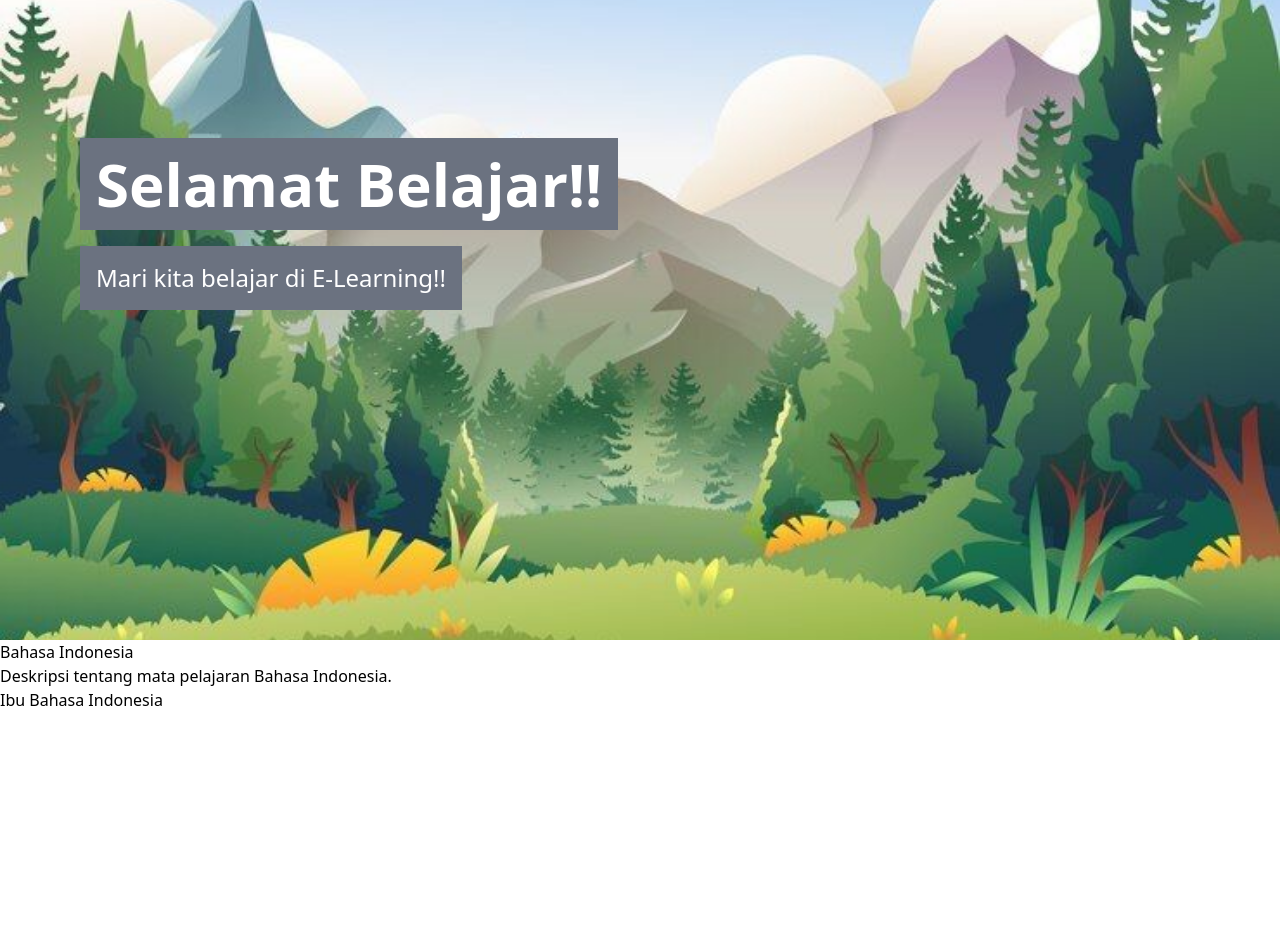
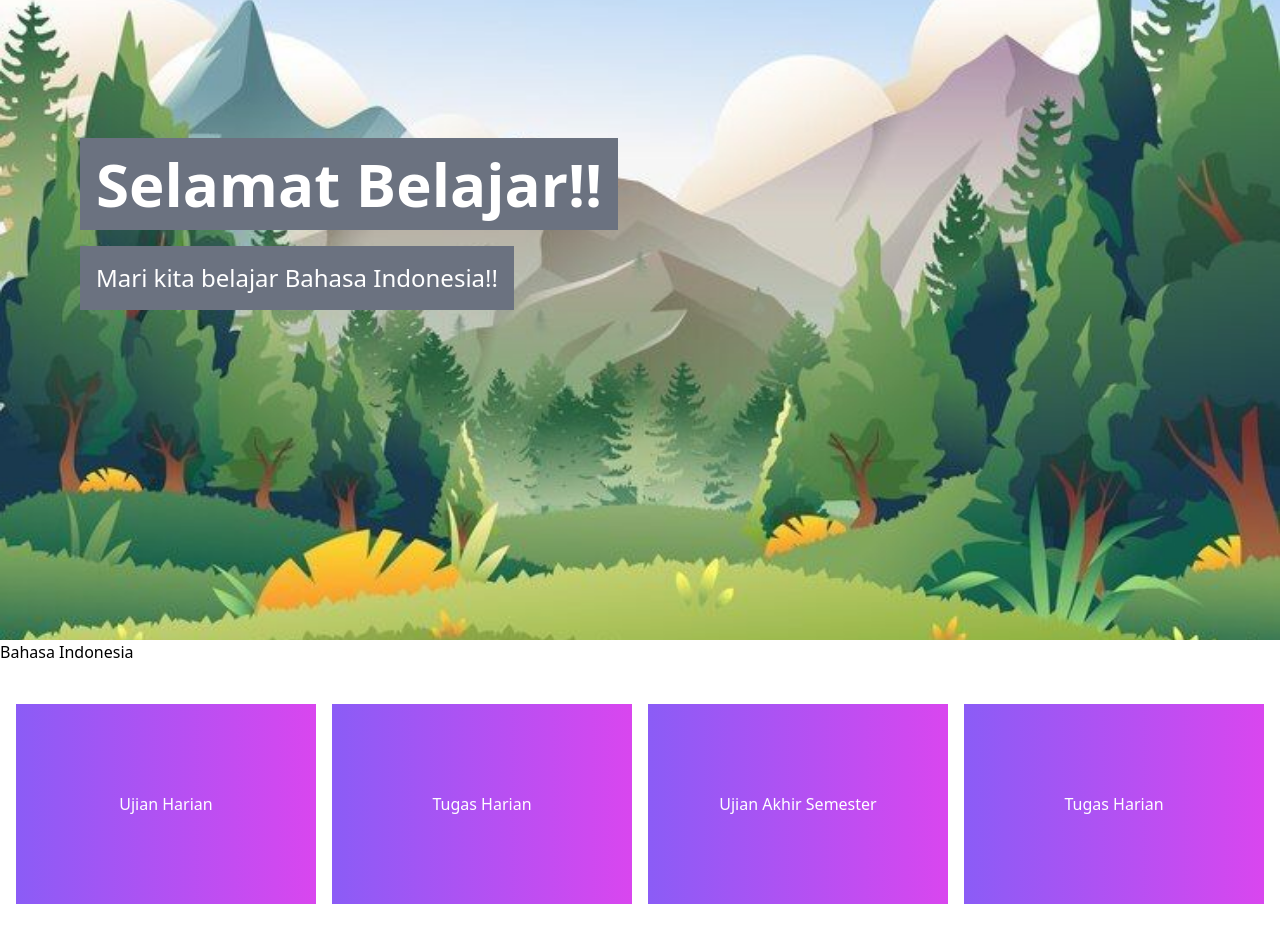
Before and after one commit to akhfarisfz/sdn2dasanlekong, a React (Create React App) app in the folder frontend/: page /siswa/eLearning/mapel/1 in a window 1280 px wide. Shown: the part 160-1088 px from the top of the page. Before the commit the page ends 872 px from the top, so only its background shows below. Built offline with nearby package versions, Linux system fonts and the light colour scheme.

Commit message:
nambah bagian mapel

```diff
--- a/frontend/src/Page/Siswa/E-learningSiswa.js
+++ b/frontend/src/Page/Siswa/E-learningSiswa.js
@@ -33,7 +33,7 @@ function E_learningSiswa() {
   const hariArray = ["Senin", "Selasa", "Rabu", "Kamis", "Jumat", "Sabtu"];
   const jamArray = Array.from({ length: 9 }, (_, i) => i + 7);
 
-  const products = [
+  const list_matpel = [
     {
       id: 1,
       image: indonesia,
@@ -182,17 +182,17 @@ function E_learningSiswa() {
 
           {/* list menggunakan React Router Dom */}
           <ul className="mt-4 grid gap-4 sm:grid-cols-2 lg:grid-cols-4">
-            {products.map((product, index) => (
+            {list_matpel.map((mapel, index) => (
               <li key={index}>
                 <div className="group block overflow-hidden relative">
                   <img
-                    src={product.image}
+                    src={mapel.image}
                     alt=""
                     className="h-[350px] w-full object-cover transition duration-500 group-hover:scale-105 sm:h-[450px]"
                   />
                   <div className="absolute inset-0 flex items-center justify-center opacity-0 transition-opacity duration-300 group-hover:opacity-100">
                     <NavLink
-                      to={`/siswa/eLearning/mapel/${product.id}`}
+                      to={`/siswa/eLearning/mapel/${mapel.id}`}
                       className="opacity-0 group-hover:opacity-100"
                     >
                       <button className="bg-blue-500 hover:bg-blue-600 text-white font-bold py-2 px-4 rounded">
@@ -203,7 +203,7 @@ function E_learningSiswa() {
                 </div>
                 <div className="relative bg-white pt-3">
                   <h3 className="font-bold text-xs text-gray-700 group-hover:underline group-hover:underline-offset-4">
-                    {product.title}
+                    {mapel.title}
                   </h3>
                 </div>
               </li>
--- a/frontend/src/Page/Siswa/Mapel.js
+++ b/frontend/src/Page/Siswa/Mapel.js
@@ -3,10 +3,30 @@ import belajar from "../../img/belajar.jpg";
 import React, { useEffect, useState } from "react";
 import { useParams } from "react-router-dom";
 import { getMapel } from "./routeDataMapel";
+import { NavLink } from "react-router-dom";
 
 function Mapel() {
   const { id } = useParams(); // Ambil ID mapel dari URL menggunakan useParams
   const [mapel, setMapel] = useState(null); // State untuk menyimpan data mapel
+
+  const list_tugas = [
+    {
+      id: 1,
+      title: "Ujian Harian",
+    },
+    {
+      id: 2,
+      title: "Tugas Harian",
+    },
+    {
+      id: 3,
+      title: "Ujian Akhir Semester",
+    },
+    {
+      id: 4,
+      title: "Tugas Harian",
+    },
+  ];
 
   // Ambil data mapel berdasarkan ID saat komponen dimuat
   useEffect(() => {
@@ -31,24 +51,34 @@ function Mapel() {
           {console.log(mapel.gambar)}
           <div
             id="cover-content"
-            className="relative text-center md:text-left lg:left-20"
+            className="relative text-center lg:text-left lg:left-20"
           >
-            <h1 className="bg-gray-500 p-4 text-4xl md:text-5xl lg:text-6xl text-white font-bold mb-4">
+            <h1 className="p-4 bg-gray-500 text-4xl md:text-5xl lg:text-6xl text-white font-bold mb-4">
               Selamat Belajar!!
             </h1>
-            <p className="bg-gray-500 p-4 w-fit text-lg md:text-xl lg:text-2xl text-white mb-8">
-              Mari kita belajar di E-Learning!!
+
+            <p className="lg:w-fit p-4 bg-gray-500 text-lg md:text-xl lg:text-2xl text-white mb-8">
+              Mari kita belajar {mapel.title}!!
             </p>
+
             <div className="flex flex-col md:flex-row items-center justify-center md:justify-start"></div>
           </div>
         </div>
       </section>
-      <div>
-        <h2>{mapel.title}</h2>
-        <p>{mapel.description}</p>
-        <p>{mapel.teacher}</p>
-        <img src={mapel.image}></img>
-      </div>
+
+      <h2>{mapel.title}</h2>
+      <ul className="mt-4 grid m-auto px-4 gap-4 sm:grid-cols-2 lg:grid-cols-4">
+        {list_tugas.map((tugas, index) => (
+          <li
+            className="my-6 bg-gradient-to-r from-violet-500 to-fuchsia-500 h-[200px] w-full"
+            key={index}
+          >
+            <div className="flex justify-center items-center text-center h-full">
+              <h3 className="text-white">{tugas.title}</h3>
+            </div>
+          </li>
+        ))}
+      </ul>
     </>
   );
 }
--- /dev/null
+++ b/frontend/src/Page/Siswa/daftarTugas/routeDataTugas.js
@@ -0,0 +1,7 @@
+import React from "react";
+
+function routeDataTugas() {
+  return <div>routeDataTugas</div>;
+}
+
+export default routeDataTugas;
```
Also changed, not shown: 1 other file (tests, documents, lock files or other folders).
